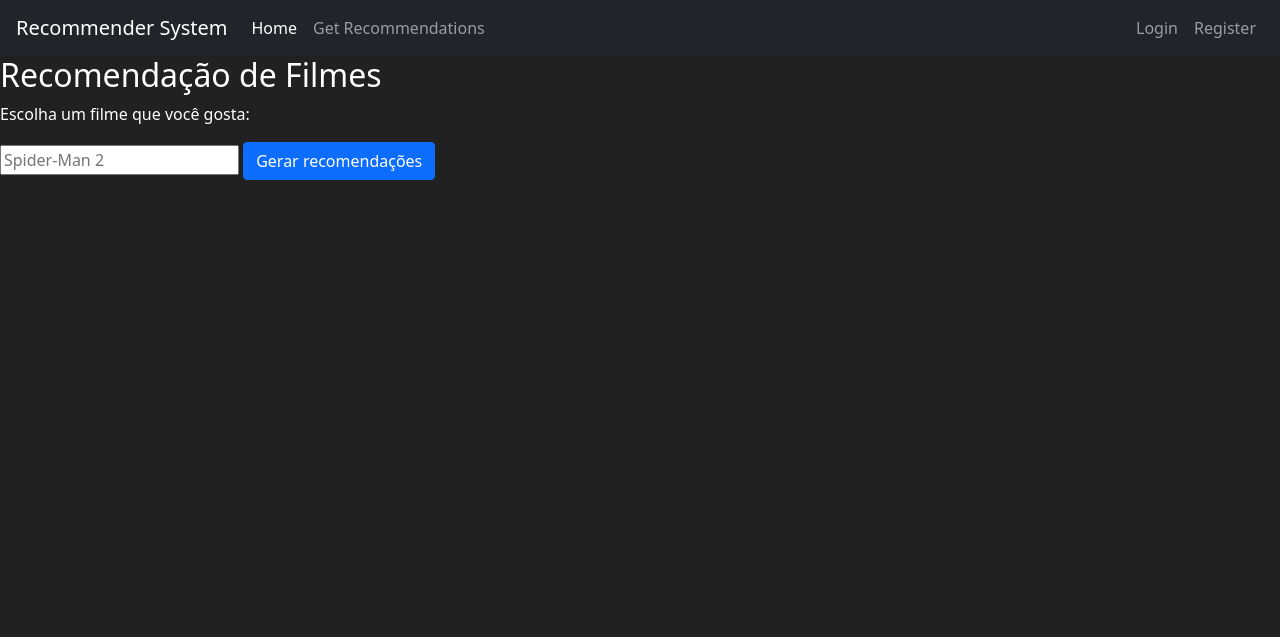
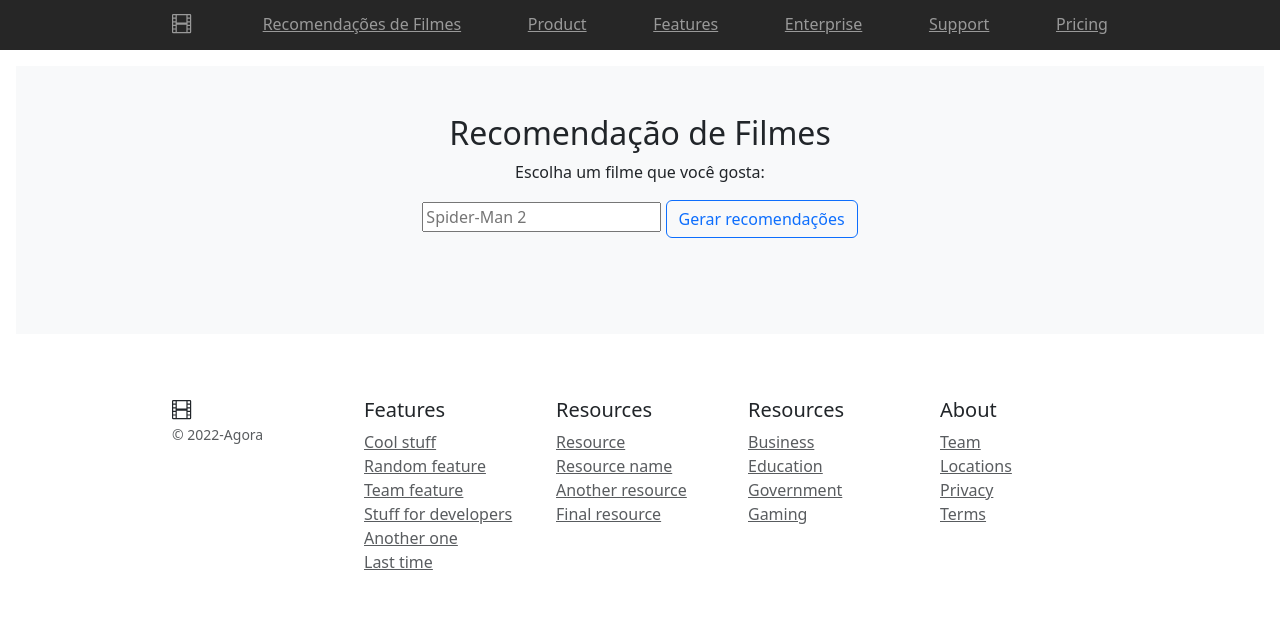
Before and after one commit to SeaSkyThe/ML-models-web-app, a Flask app: template src/templates/recommender_form.html in a window 1280 px wide. Shown: the top 637 px of the page. Run offline with Flask 2, Linux system fonts and the light colour scheme; the template is opened without the code that fills it, so the values that code supplies are empty; some libraries are stand-ins or nearby versions.

Commit message:
Layout da aplicação melhorada, com foco na página de exibição de recomendações. TODO: Ajustar form de entrada de filmes.

```diff
--- a/src/app.py
+++ b/src/app.py
@@ -2,18 +2,13 @@ from flask import Flask, request, render_template
 import pickle
 from models import *
 from urllib.parse import quote_plus
-from flask_caching import Cache
+import urllib
 
-config = {
-    "DEBUG": True,
-    "CACHE_TYPE": "SimpleCache",
-    "CACHE_DEFAULT_TIMEOUT": 300
-}
+from imdb import Cinemagoer #biblioteca utilizada para gerar o link baseado no nome do filme
 
+TEST = False
 
 app = Flask(__name__)
-
-cache = Cache(app)
 
 #model = pickle.load(open('model.pkl', 'rb'))
 
@@ -26,18 +21,40 @@ def recommender_form_page():
     return render_template('recommender_form.html')
 
 @app.route('/recommender_results', methods=['POST'])
-@cache.cached(timeout=50)
 def recommender_results_page():
     """Pega o filme de entrada e gera as recomendações"""
     #print(request.form)
     movie_name = str(request.form["movie"])
 
     model = Model()
-    distances, suggestions, lista_recomendacoes = model.generate_recommendations(movie_name = movie_name, printable=False)
 
+    #lembrando - lista_recomendações é no formato: [(Nome do filme, ID, distancia, Link para o IMDB), (Nome do filme, ID, distancia,  Link para o IMDB)]
+
+    if(TEST == False):
+        distances, suggestions, lista_recomendacoes = model.generate_recommendations(movie_name = movie_name, printable=False)
+    else:
+        lista_recomendacoes = [("Spider-Man 2", 8636, 0.2825555145647274, "https://www.imdb.com/title/tt0316654/"), ("X-Men", 3793, 0.3413763517073479, "https://www.imdb.com/title/tt0120903/"), ("Pirates of the Caribbean: The Curse of the Black Pearl", 6539, 0.3588441941956504, "https://www.imdb.com/title/tt0325980/"), ("Shrek", 4306, 0.368959263617995, "https://www.imdb.com/title/tt0126029/"), ("Lord of the Rings: The Fellowship of the Ring, The", 4993, 0.36952007138761145, "https://www.imdb.com/title/tt0120737/"), ("X2: X-Men United", 6333, 0.372830643301859, "https://www.imdb.com/title/tt0290334/"), ("Lord of the Rings: The Two Towers, The", 5952, 0.37605243697252433, "https://www.imdb.com/title/tt0167261/"), ("Minority Report", 5445, 0.38308412943069914, "https://www.imdb.com/title/tt0181689/"), ("Ocean's Eleven", 4963, 0.39309795039554385, "https://www.imdb.com/title/tt0240772/"), ("Lord of the Rings: The Return of the King, The", 7153, 0.40089356159107903, "https://www.imdb.com/title/tt0167260/")]
+        distances = np.array([1, 2, 3, 4, 5, 6, 7, 8, 9, 10])
+        suggestions = np.array([5349,8636,3793,6539,4306,4993,6333,5952,5445,4963,7153])
+    #print(distances, suggestions, lista_recomendacoes)
+
+
+    #pegando a url das capas dos filme
+    cover_urls = {}
+    ia = Cinemagoer()
+    for recommendation in lista_recomendacoes:
+
+        movie = ia.search_movie(recommendation[0])[0]
+
+        cover_urls[recommendation] = movie['full-size cover url']
+
+
+
+
+    #print(lista_recomendacoes)
     #prediction = model.predict([[rooms, distance]])
     #output = round(prediction[0], 2)
-    return render_template('recommender_results.html', prediction_text=f'As recomendações para o filme {movie_name} são: {lista_recomendacoes}')
+    return render_template('recommender_results.html', movie_name=movie_name, lista_recomendacoes=lista_recomendacoes, cover_urls=cover_urls)
 
 
 
--- a/src/db.py
+++ b/src/db.py
@@ -2,6 +2,8 @@ from flask_pymongo import pymongo
 from pymongo.server_api import ServerApi
 from urllib.parse import quote_plus
 import gridfs
+
+
 
 import os
 
--- a/src/static/main.css
+++ b/src/static/main.css
@@ -0,0 +1,99 @@
+.container {
+  max-width: 960px;
+}
+
+/*
+ * HEADER TRANSLUCIDO
+ */
+
+.site-header {
+  background-color: rgba(0, 0, 0, .85);
+  -webkit-backdrop-filter: saturate(180%) blur(20px);
+  backdrop-filter: saturate(180%) blur(20px);
+}
+.site-header a {
+  color: #999;
+  transition: ease-in-out color .15s;
+}
+.site-header a:hover {
+  color: #fff;
+  text-decoration: none;
+}
+
+/*
+ * ICONES DE FILMINHO
+ */
+
+.product-device {
+  position: absolute;
+  right: 10%;
+  bottom: -30%;
+  width: 300px;
+  height: 540px;
+  background-color: #333;
+  border-radius: 21px;
+  -webkit-transform: rotate(30deg);
+  transform: rotate(30deg);
+}
+
+.product-device::before {
+  position: absolute;
+  top: 10%;
+  right: 10px;
+  bottom: 10%;
+  left: 10px;
+  content: "";
+  background-color: rgba(255, 255, 255, .1);
+  border-radius: 5px;
+}
+
+.product-device-2 {
+  top: -25%;
+  right: auto;
+  bottom: 0;
+  left: 5%;
+  background-color: #e5e5e5;
+}
+
+
+/*
+ * Outros
+ */
+
+.flex-equal > * {
+  -ms-flex: 1;
+  flex: 1;
+}
+@media (min-width: 768px) {
+  .flex-md-equal > * {
+    -ms-flex: 1;
+    flex: 1;
+  }
+}
+
+.overflow-hidden { overflow: hidden; }
+
+
+
+.hover_img a {
+  position: relative;
+  text-decoration: none;
+}
+.hover_img a span {
+  position: fixed;
+  display:  none;
+  z-index: 99;
+  top: 50%;
+  left: 50%;
+  transform: translate(-50%, -50%);
+}
+.hover_img a:hover span {
+  display: block;
+  z-index: 99;
+}
+
+/*2:3 proporção*/
+#cover_img{
+  height: 54vh;
+  width: 36vh;
+}
--- a/src/templates/base.html
+++ b/src/templates/base.html
@@ -1,64 +1,107 @@
 <!doctype html>
 <html lang="en">
   	<head>
-        <!-- Required meta tags -->
 	    <meta charset="utf-8">
 	    <meta name="viewport" content="width=device-width, initial-scale=1, shrink-to-fit=no">
-        <!-- Bootstrap CSS -->
-        <link rel="stylesheet" href="https://cdn.jsdelivr.net/npm/bootstrap@4.5.3/dist/css/bootstrap.min.css" integrity="sha384-TX8t27EcRE3e/ihU7zmQxVncDAy5uIKz4rEkgIXeMed4M0jlfIDPvg6uqKI2xXr2" crossorigin="anonymous">
-        <title>
+	    <meta name="description" content="Aplicação Web com intuito de por à prática o modelo de recomendação de filmes baseado em Machine Learning, que foi desenvolvido no Trabalho de Conclusão de Curso do autor.">
+	    <meta name="author" content="Marcelo Eduardo Rodrigues da Silva Filho">
+
 	    {% block title %}
 
         {% endblock %}
-        </title>
+
+
+	    <!-- Carregando o css do bootsrap -->
+		<link href="static/bootstrap/assets/dist/css/bootstrap.min.css" rel="stylesheet">
+
+
+	    <!-- CSS -->
+	    <link href="static/main.css" rel="stylesheet">
 	</head>
 <body>
-        <nav class="navbar navbar-expand-md navbar-dark bg-dark">
-            <a class="navbar-brand" href="#">Recommender System</a>
-            <button class="navbar-toggler" type="button" data-toggle="collapse" data-target="#navbarNav">
-                <span class="navbar-toggler-icon"></span>
-            </button>
-            <div class="collapse navbar-collapse" id="navbarNav">
-                <ul class="navbar-nav mr-auto">
-                    <li class="nav-item active">
-                        <a class="nav-link" href="{{ url_for('home_page') }}">Home<span class="sr-only">(current)</span></a>
-                    </li>
-                    <li class="nav-item">
-                        <a class="nav-link" href="{{ url_for('recommender_form_page') }}">Get Recommendations</a>
-                    </li>
-                </ul>
-                <ul class="navbar-nav">
-                    <li class="nav-item">
-                        <a class="nav-link" href="#">Login</a>
-                    </li>
-                    <li class="nav-item">
-                        <a class="nav-link" href="#">Register</a>
-                    </li>
-                </ul>
+   	<nav class="site-header sticky-top py-1">
+  		<div class="container d-flex flex-column flex-md-row justify-content-between">
+    		<a class="py-2" href="{{ url_for('home_page') }}" aria-label="Recomendações">
+      			<svg xmlns="http://www.w3.org/2000/svg" width="24" height="24" fill="currentColor" stroke-linecap="round" class="bi bi-film" role="	img" viewBox="0 0 20 20" focusable="false">
+        		<path d="M0 1a1 1 0 0 1 1-1h14a1 1 0 0 1 1 1v14a1 1 0 0 1-1 1H1a1 1 0 0 1-1-1V1zm4 0v6h8V1H4zm8 8H4v6h8V9zM1 1v2h2V1H1zm2 3H1v2h2V4zM1 7v2h2V7H1zm2 3H1v2h2v-2zm-2 3v2h2v-2H1zM15 1h-2v2h2V1zm-2 3v2h2V4h-2zm2 3h-2v2h2V7zm-2 3v2h2v-2h-2zm2 3h-2v2h2v-2z"/>
+      			</svg>
+   	 		</a>
+		    <a class="py-2 d-none d-md-inline-block" href="{{ url_for('recommender_form_page') }}">Recomendações de Filmes</a>
+		    <a class="py-2 d-none d-md-inline-block" href="#">Product</a>
+		    <a class="py-2 d-none d-md-inline-block" href="#">Features</a>
+		    <a class="py-2 d-none d-md-inline-block" href="#">Enterprise</a>
+		    <a class="py-2 d-none d-md-inline-block" href="#">Support</a>
+		    <a class="py-2 d-none d-md-inline-block" href="#">Pricing</a>
+
   		</div>
 	</nav>
+
+
+
 	{% block content %}
 
     {% endblock %}
-        <!-- Future Content here -->
+
+<footer class="container py-5">
+  <div class="row">
+    <div class="col-12 col-md">
+     <svg xmlns="http://www.w3.org/2000/svg" width="24" height="24" fill="currentColor" stroke-linecap="round" class="bi bi-film" role="	img" viewBox="0 0 20 20" focusable="false">
+        <path d="M0 1a1 1 0 0 1 1-1h14a1 1 0 0 1 1 1v14a1 1 0 0 1-1 1H1a1 1 0 0 1-1-1V1zm4 0v6h8V1H4zm8 8H4v6h8V9zM1 1v2h2V1H1zm2 3H1v2h2V4zM1 7v2h2V7H1zm2 3H1v2h2v-2zm-2 3v2h2v-2H1zM15 1h-2v2h2V1zm-2 3v2h2V4h-2zm2 3h-2v2h2V7zm-2 3v2h2v-2h-2zm2 3h-2v2h2v-2z"/>
+     </svg>
+      <small class="d-block mb-3 text-muted">&copy; 2022-Agora</small>
+
+    </div>
+    <div class="col-6 col-md">
+      <h5>Features</h5>
+      <ul class="list-unstyled text-small">
+        <li><a class="text-muted" href="#">Cool stuff</a></li>
+        <li><a class="text-muted" href="#">Random feature</a></li>
+        <li><a class="text-muted" href="#">Team feature</a></li>
+        <li><a class="text-muted" href="#">Stuff for developers</a></li>
+        <li><a class="text-muted" href="#">Another one</a></li>
+        <li><a class="text-muted" href="#">Last time</a></li>
+      </ul>
+    </div>
+    <div class="col-6 col-md">
+      <h5>Resources</h5>
+      <ul class="list-unstyled text-small">
+        <li><a class="text-muted" href="#">Resource</a></li>
+        <li><a class="text-muted" href="#">Resource name</a></li>
+        <li><a class="text-muted" href="#">Another resource</a></li>
+        <li><a class="text-muted" href="#">Final resource</a></li>
+      </ul>
+    </div>
+    <div class="col-6 col-md">
+      <h5>Resources</h5>
+      <ul class="list-unstyled text-small">
+        <li><a class="text-muted" href="#">Business</a></li>
+        <li><a class="text-muted" href="#">Education</a></li>
+        <li><a class="text-muted" href="#">Government</a></li>
+        <li><a class="text-muted" href="#">Gaming</a></li>
+      </ul>
+    </div>
+    <div class="col-6 col-md">
+      <h5>About</h5>
+      <ul class="list-unstyled text-small">
+        <li><a class="text-muted" href="#">Team</a></li>
+        <li><a class="text-muted" href="#">Locations</a></li>
+        <li><a class="text-muted" href="#">Privacy</a></li>
+        <li><a class="text-muted" href="#">Terms</a></li>
+      </ul>
+    </div>
+  </div>
+</footer>
+	<script src="https://code.jquery.com/jquery-3.5.1.slim.min.js" integrity="sha384-DfXdz2htPH0lsSSs5nCTpuj/zy4C+OGpamoFVy38MVBnE+IbbVYUew+OrCXaRkfj" crossorigin="anonymous"></script>
+    <script>window.jQuery || document.write('<script src="static/bootstrap/assets/js/vendor/jquery.slim.min.js"><\/script>')</script><script src="static/bootstrap/assets/dist/js/bootstrap.bundle.min.js"></script>
 
 
-
-        <!-- Optional JavaScript -->
-        <!-- jQuery first, then Popper.js, then Bootstrap JS -->
+    <!-- jQuery first, then Popper.js -->
     <script src="https://code.jquery.com/jquery-3.6.0.js"></script>
     <script src="https://code.jquery.com/ui/1.13.1/jquery-ui.js"></script>
 
     <script src='https://kit.fontawesome.com/a076d05399.js'></script>
     <script src="https://cdn.jsdelivr.net/npm/popper.js@1.16.1/dist/umd/popper.min.js" integrity="sha384-9/reFTGAW83EW2RDu2S0VKaIzap3H66lZH81PoYlFhbGU+6BZp6G7niu735Sk7lN" crossorigin="anonymous"></script>
     <!-- Bootstrap -->
-        <link href="https://cdn.jsdelivr.net/npm/bootstrap@5.1.3/dist/css/bootstrap.min.css" rel="stylesheet" integrity="sha384-1BmE4kWBq78iYhFldvKuhfTAU6auU8tT94WrHftjDbrCEXSU1oBoqyl2QvZ6jIW3" crossorigin="anonymous">
+    <!-- <link href="https://cdn.jsdelivr.net/npm/bootstrap@5.1.3/dist/css/bootstrap.min.css" rel="stylesheet" integrity="sha384-1BmE4kWBq78iYhFldvKuhfTAU6auU8tT94WrHftjDbrCEXSU1oBoqyl2QvZ6jIW3" crossorigin="anonymous"> -->
     <script type="text/javascript" src="../static/script.js"></script>
-    </body>
-    <style>
-        body {
-        background-color: #212121;
-        color: white
-        }
-   </style>
 </html>
--- a/src/templates/recommender_form.html
+++ b/src/templates/recommender_form.html
@@ -1,12 +1,13 @@
 {% extends 'base.html' %}
 <!-- THIS IS THE PAGE THAT SHOWS THE FORM -->
 {% block title %}
-    Machine Learning Recommender System
+    <title>Recommender System - Form</title>
 {% endblock %}
 
 {% block content %}
     <!-- Form responsavel por receber inputs -->
-    <div>
+
+    <div class="position-relative overflow-hidden p-3 p-md-5 m-md-3 text-center bg-light">
         <h2>Recomendação de Filmes</h2>
         <p>Escolha um filme que você gosta:</p>
 
@@ -15,12 +16,11 @@
             <!-- <datalist id="movies_datalist">
 
             </datalist> -->
-            <button type="submit" class="btn btn-primary btn-large">Gerar recomendações</button>
+            <button type="submit" class="btn btn-outline-primary btn-large ">Gerar recomendações</button>
 
         </form>
         <br>
         <br>
-
     </div>
 
 {% endblock %}
```
Also changed, not shown: src/models.py (+41 -22 lines), src/templates/home.html (+10 -2 lines), src/templates/recommender_results.html (+27 -4 lines), src/static/bootstrap/assets/brand/bootstrap-outline.svg (added), src/static/bootstrap/assets/brand/bootstrap-solid.svg (added). Lines whose indentation alone changed are shown as unchanged.
